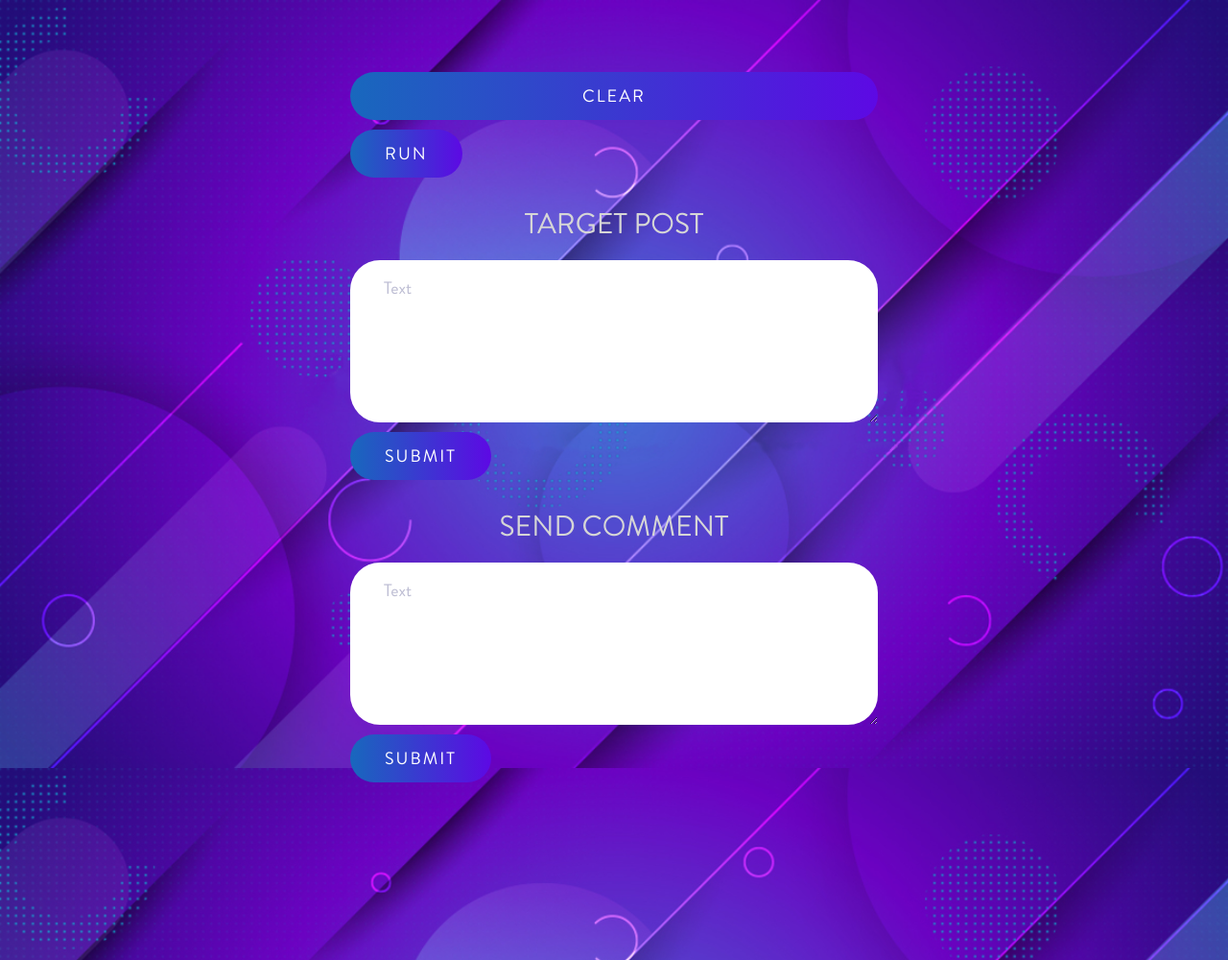
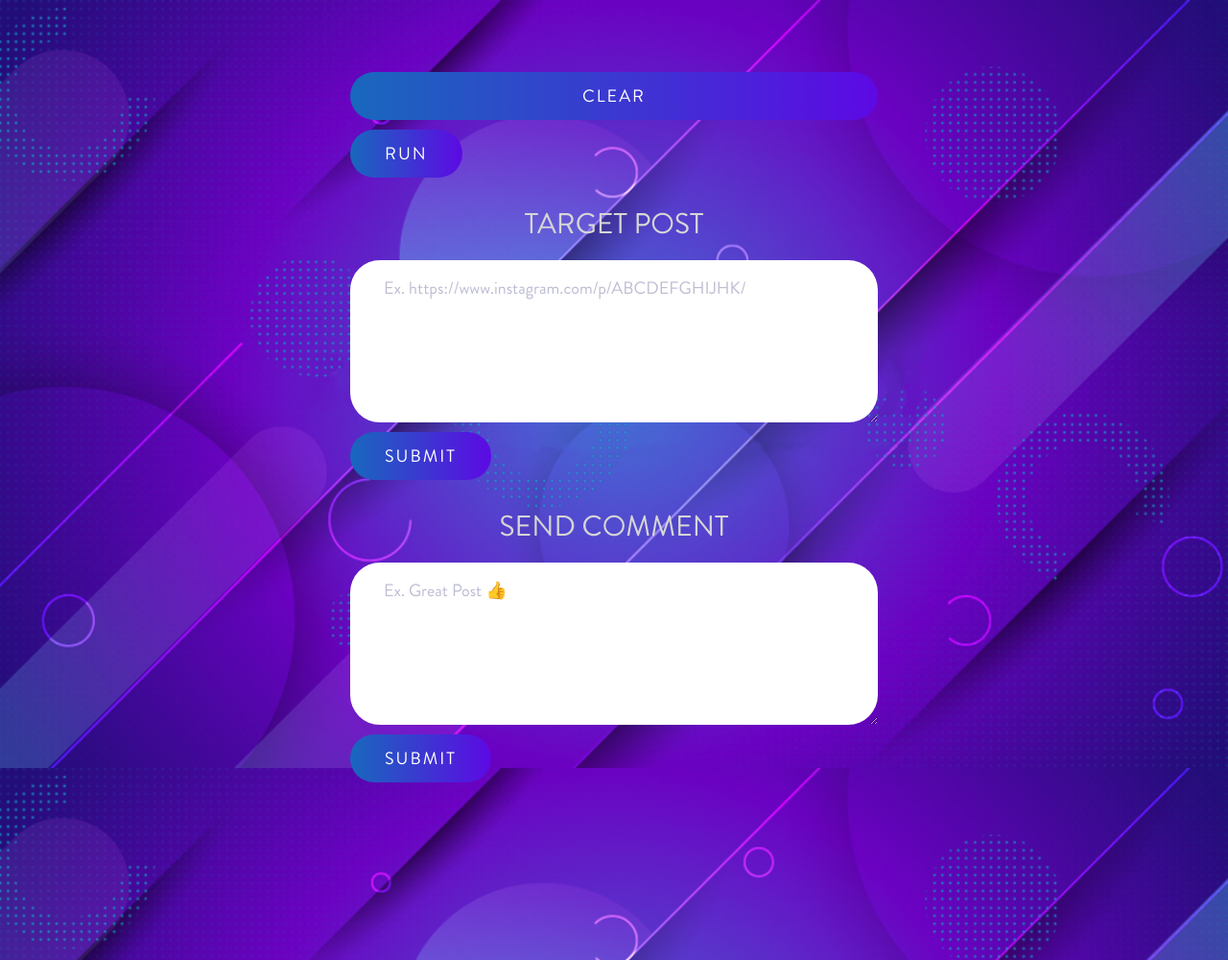
Before and after one commit to Arvmor/InstaBot, a PHP site: page / in a window 1280 px wide. Shown: the whole page at 96% size. Run offline with PHP 8.4, Linux system fonts and the light colour scheme.

Commit message:
Update README

```diff
--- a/webPanel/index.php
+++ b/webPanel/index.php
@@ -17,12 +17,12 @@
         </form>
         <form action="./writePostURL.php" method="post">
                 <span class="contact100-form-title">Target Post</span>
-                <pre><textarea class="input100" name="posturl" placeholder="Text"></textarea></pre>
+                <pre><textarea class="input100" name="posturl" placeholder="Ex. https://www.instagram.com/p/ABCDEFGHIJHK/"></textarea></pre>
                 <input type="submit" id="a" name="submit" value="Submit">
     </form>
         <form action="./writeComment.php" method="post">
                 <span class="contact100-form-title">Send Comment</span>
-                <pre><textarea class="input100" name="comment" placeholder="Text"></textarea></pre>
+                <pre><textarea class="input100" name="comment" placeholder="Ex. Great Post 👍"></textarea></pre>
                 <input type="submit" id="a" name="submit" value="Submit">
                 <script src="./btnClick.js"></script>
             </div>
```
Also changed, not shown: README.md, imgs/web.jpeg (added).
